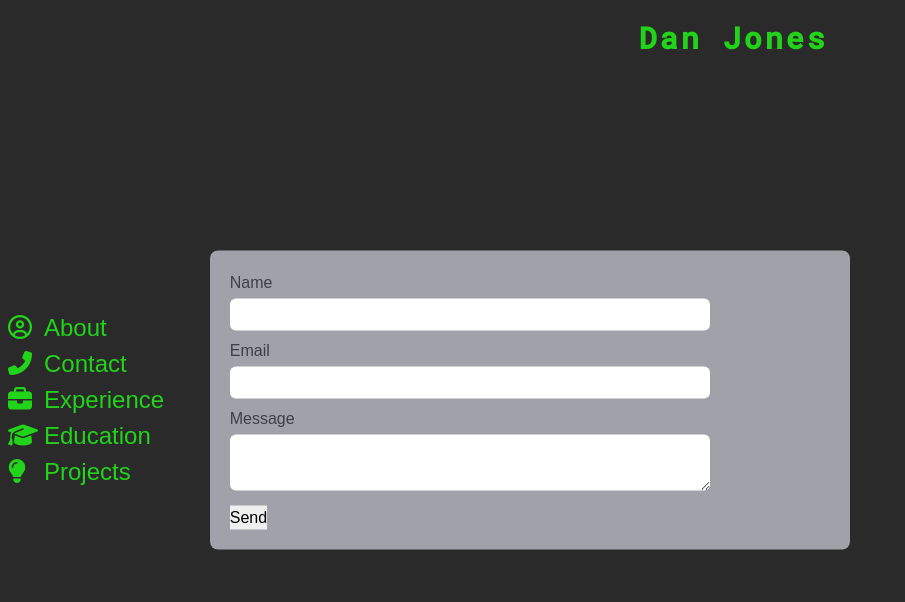
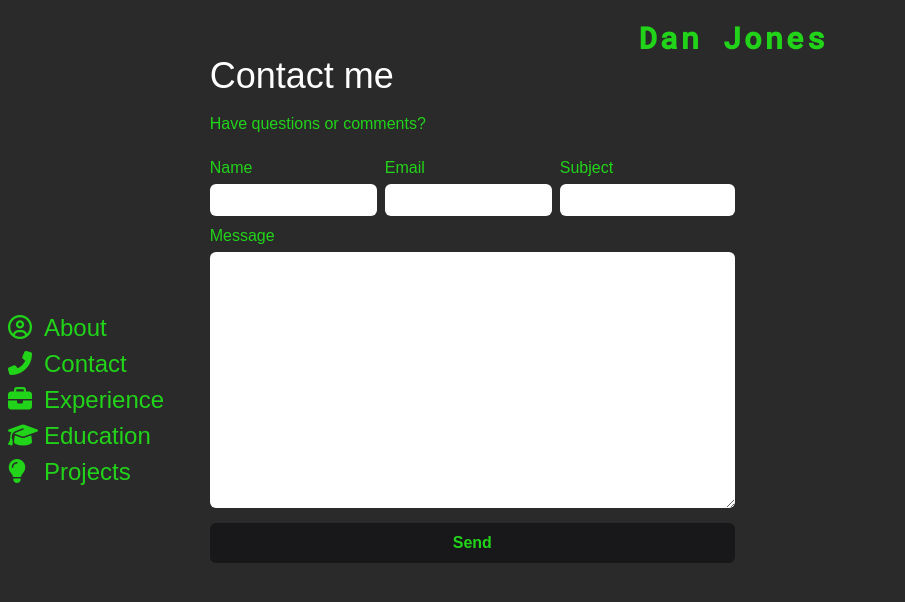
Before and after one commit to danjones457/cv-website, a React (Create React App) app: page / in a window 1280 px wide. Both pictures are taken after a click on the item "Contact". Shown: the top 602 px of the page, without its empty margins (0-905 px from the left). Built offline with nearby package versions, Linux system fonts and the light colour scheme; a web font is replaced by a local one.

Commit message:
Styling changes for contact page. Added subject to the form. Change to gitignore

```diff
--- a/src/pages/Contact.js
+++ b/src/pages/Contact.js
@@ -15,15 +15,27 @@ export default function Contact() {
   }
 
   return (
-    <div className="">
-      <form id="contactForm" className="bg-gray-400 rounded-lg p-5 w-4/5 md:w-1/2 absolute top-1/2 transform -translate-y-1/2 float-left text-left" onSubmit={sendEmail}>
-        <label className="block text-gray-700 pb-1">Name</label>
-        <input type="text" name="user_name" className="rounded-md p-1 mb-2 w-4/5" />
-        <label className="block text-gray-700 pb-1">Email</label>
-        <input type="email" name="user_email" className="rounded-md p-1 mb-2 w-4/5" />
-        <label className="block text-gray-700 pb-1">Message</label>
-        <textarea name="message" className="rounded-md p-1 mb-2 w-4/5" />
-        <input type="submit" value="Send" className="block" />
+    <div className="text-left">
+      <div className="pb-5">
+        <h1 className="text-white text-4xl pb-4">Contact me</h1>
+        <p className="text-green">Have questions or comments?</p>
+      </div>
+      <form id="contactForm" className="w-4/5 md:w-1/2 text-left" onSubmit={sendEmail}>
+        <div className="float-left w-1/3 pr-2">
+          <label className="block text-green pb-1">Name</label>
+          <input type="text" name="user_name" className="rounded-md p-1 mb-2 w-full" />
+        </div>
+        <div className="float-left w-1/3 pr-2">
+          <label className="block text-green pb-1">Email</label>
+          <input type="email" name="user_email" className="rounded-md p-1 mb-2 w-full" />
+        </div>
+        <div className="float-left w-1/3">
+          <label className="block text-green pb-1">Subject</label>
+          <input type="Subject" name="subject" className="rounded-md p-1 mb-2 w-full" />
+        </div>
+        <label className="block text-green pb-1">Message</label>
+        <textarea name="message" className="rounded-md p-1 mb-2 w-full h-64" />
+        <input type="submit" value="Send" className="w-full rounded-md p-2 font-bold text-green bg-gray-900" />
       </form>
     </div>
   );
```
Also changed, not shown: 1 other file (tests, documents, lock files or other folders).
